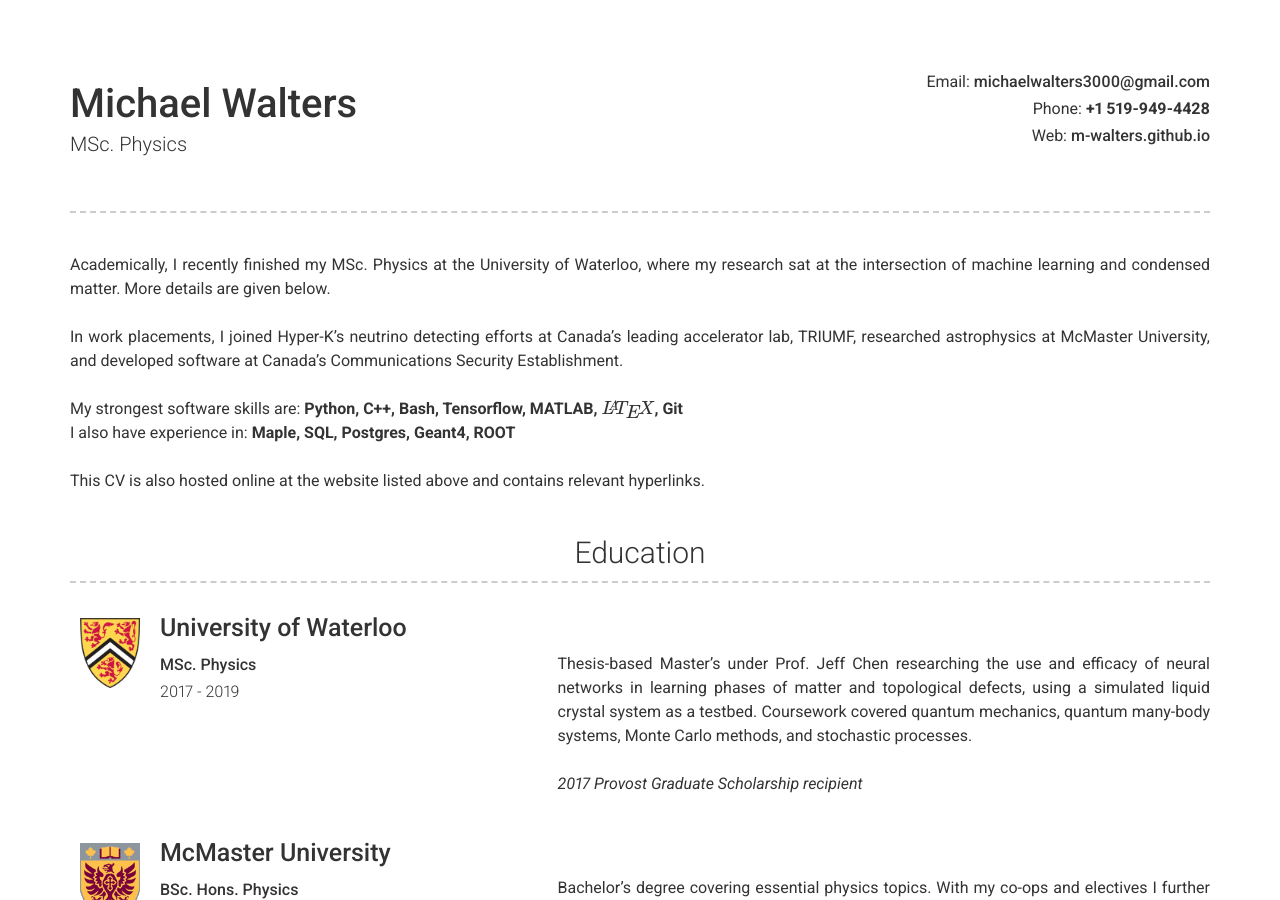
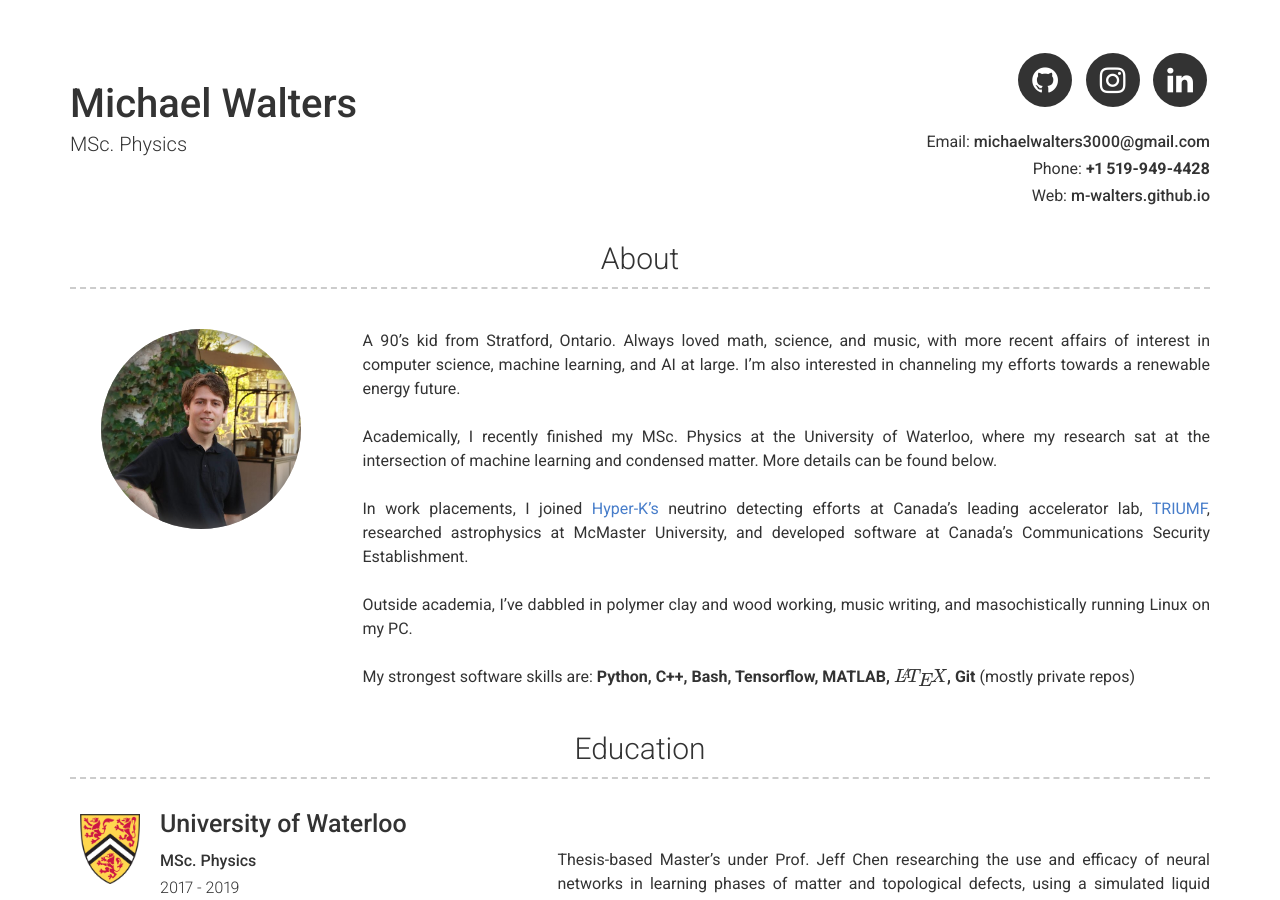
Before and after one commit to m-walters/m-walters.github.io, a Jekyll site: the page built from index.md, in a window 1280 px wide and 900 px high. Built offline with Jekyll 4.4.1, drawn with Linux system fonts in a browser that asks for light colours; formulas are drawn with MathJax 3; some of the changed text lies outside the part shown.

Commit message:
online mode

```diff
--- a/_config.yml
+++ b/_config.yml
@@ -8,33 +8,36 @@ title: MSc. Physics
 email: michaelwalters3000@gmail.com
 phone: +1 519-949-4428
 website: m-walters.github.io
-github: m-walters
 
 # Social links
-#github_username: m-walters
-#instagram_username: hotdoglipstick
-#linkedin_username: michaelwalters3000
+github_username: m-walters
+instagram_username: hotdoglipstick
+linkedin_username: michaelwalters3000
 
 # About Section
-about_title: " "
-#about_profile_image: "/assets/images/selfie-square-zoom.JPG"
+about_title: About
+about_profile_image: "/assets/images/selfie-square-zoom.JPG"
 about_content: | # this will include new lines to allow paragraphs
 
+  A 90's kid from Stratford, Ontario.
+  Always loved math, science, and music, with more recent affairs of interest in computer science, machine learning, and AI at large. I'm also interested in channeling my efforts towards a renewable energy future.
+  <br/>
   Academically, I recently finished my MSc. Physics at the University of Waterloo, where
   my research sat at the intersection of machine learning
-  and condensed matter. More details are given below.
+  and condensed matter. More details can be found below.
   <br/>
-  In work placements, I joined Hyper-K's neutrino detecting efforts at
-  Canada's leading accelerator lab, TRIUMF, researched astrophysics
+  In work placements, I joined [Hyper-K's](http://www.hyperk.org/) neutrino detecting efforts at
+  Canada's leading accelerator lab, [TRIUMF](https://www.triumf.ca), researched astrophysics
   at McMaster University, and developed software at Canada's Communications Security Establishment.
   <br/>
-  My strongest software skills are: __Python, C++, Bash, Tensorflow, MATLAB, $$\LaTeX$$, Git__
-  I also have experience in: __Maple, SQL, Postgres, Geant4, ROOT__
+  Outside academia, I've dabbled in polymer clay and wood working, music writing,
+  and masochistically running Linux on my PC.
   <br/>
-  This CV is also hosted online at the website listed above and contains relevant hyperlinks.
+  My strongest software skills are: __Python, C++, Bash, Tensorflow, MATLAB, $$\LaTeX$$, Git__ (mostly private repos)
+
 
 # Projects Section
-# projects_title: Projects #(Use this to override about projects section title)
+projects_title: Misc. #(Use this to override about projects section title)
 
 # Experience Section
 # experience_title: Experience #(Use this to override about experience section title)
@@ -43,19 +46,19 @@ about_content: | # this will include new lines to allow paragraphs
 # education_title: Education #(Use this to override about education section title)
 
 # More Section
-more_title: Publications #(Use this to override about more section title)
+more_title: Projects & Publications #(Use this to override about more section title)
 more_content: | # this will include new lines to allow paragraphs
-  - Traffic prediction Graph Neural Net. In progress on github. View the completed toy model at [https://github.com/m-walters/graphnn_toy](https://github.com/m-walters/graphnn_toy).
+  - Traffic prediction Graph Neural Net. In progress on github. View the working [toy model](https://github.com/m-walters/graphnn_toy).
   - My MSc. thesis: _Machine learning topological defects of liquid crystals
-  in two dimensions._ Available online at [http://hdl.handle.net/10012/14949](http://hdl.handle.net/10012/14949).
+  in two dimensions._ Available online on [UWSpace](http://hdl.handle.net/10012/14949) (2019).
   - M. Walters, Q. Wei, J. Z. Y. Chen. _Machine learning topological defects of confined liquid crystals
-  in two dimensions._ ([View on Phys. Rev. E](https://journals.aps.org/pre/abstract/10.1103/PhysRevE.99.062701?fbclid=IwAR0aaXGnTeYb_p7BAYYYKBftRkI0hv_m88w3ieR3-CnvLsaGrr0GnfhiAbo) / [Read PDF](/assets/walters_2019_final.pdf))
+  in two dimensions._ ([View on Phys. Rev. E](https://journals.aps.org/pre/abstract/10.1103/PhysRevE.99.062701?fbclid=IwAR0aaXGnTeYb_p7BAYYYKBftRkI0hv_m88w3ieR3-CnvLsaGrr0GnfhiAbo) / [Read PDF](/assets/walters_2019_final.pdf)) (2019).
   - [Editor's suggestion] M. B. Bennett _et al._ (24 authors). _Isospin mixing reveals $$^{30}P(p,\gamma)^{31}S$$ resonance influencing nova nucleosynthesis._
-  Phys. Rev. Lett. 116, 102502, (2016)
+  Phys. Rev. Lett. 116, 102502, (2016).
 
 
 # Footer
-footer_show_references: false
+footer_show_references: true
 
 # Build settings
 # theme: modern-resume-theme (Use this is you are hosting your resume yourself)
```
